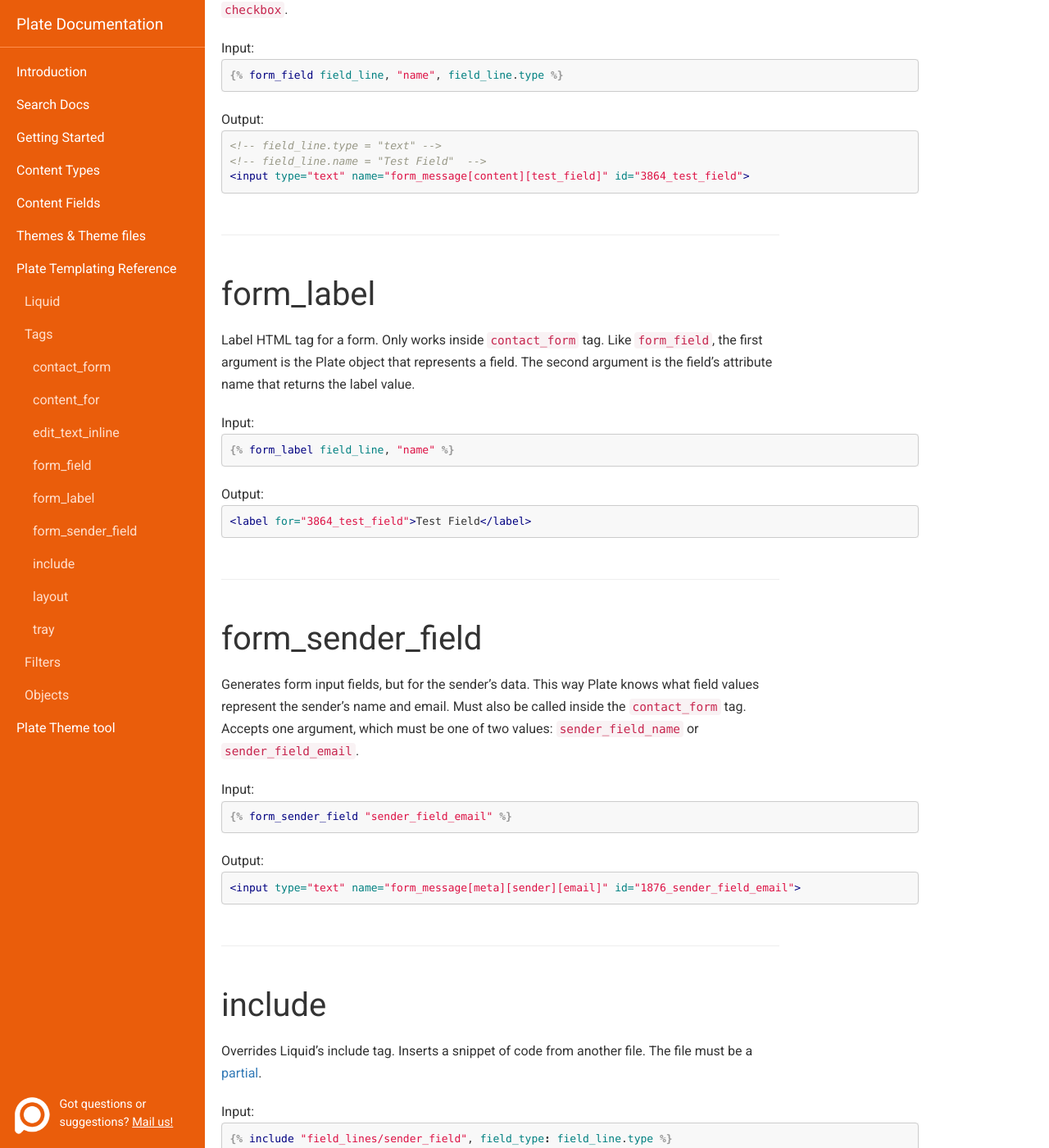
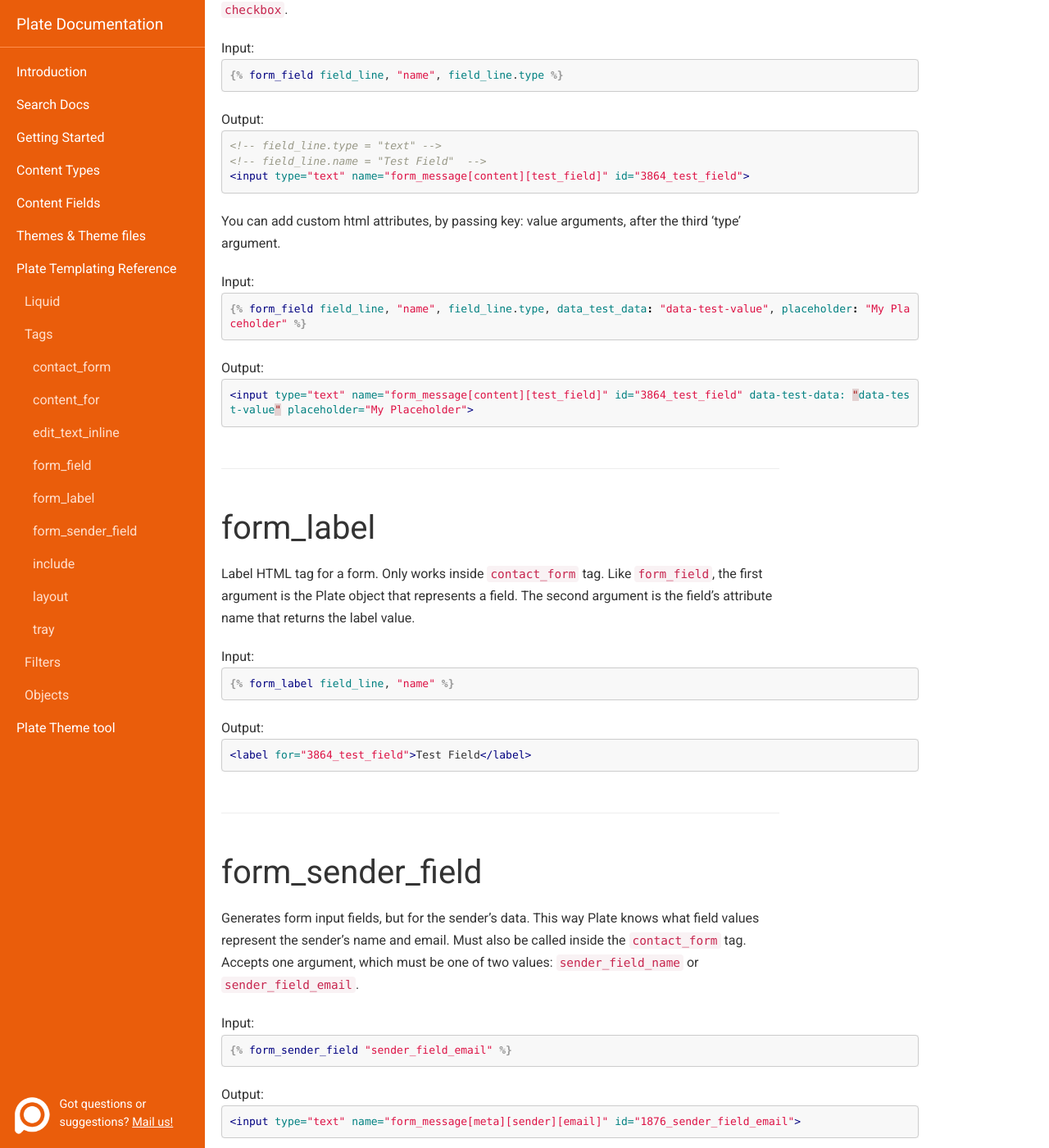
Before and after one commit to platehub/platehub.github.io, a Jekyll site: the page built from docs/templating-reference/tags.md, in a window 1280 px wide and 1400 px high, scrolled down 3252 px. Shown: the whole window at 82% size. Built offline with Jekyll 4.4.1, drawn with Linux system fonts in a browser that asks for light colours; nearby versions of some CDN libraries; some of the changed text lies outside the part shown.

Commit message:
html attrs form fields

````diff
--- a/docs/templating-reference/tags.md
+++ b/docs/templating-reference/tags.md
@@ -156,6 +156,18 @@ Input field for a form. Only works inside `contact_form` tag. The first argument
 <input type="text" name="form_message[content][test_field]" id="3864_test_field">
 ```
 
+You can add custom html attributes, by passing key: value arguments, after the third 'type' argument.
+
+<p class='no-margin'>Input:</p>
+```liquid
+{% raw %}{% form_field field_line, "name", field_line.type, data_test_data: "data-test-value", placeholder: "My Placeholder" %}{% endraw %}
+```
+
+<p class='no-margin'>Output:</p>
+```html
+<input type="text" name="form_message[content][test_field]" id="3864_test_field" data-test-data: "data-test-value" placeholder="My Placeholder">
+```
+
 ___
 
 ## form_label
@@ -184,6 +196,18 @@ Generates form input fields, but for the sender's data. This way Plate knows wha
 <p class='no-margin'>Output:</p>
 ```html
 <input type="text" name="form_message[meta][sender][email]" id="1876_sender_field_email">
+```
+
+Like the regular form_fields, you can add custom html attributes, by passing key: value arguments.
+
+<p class='no-margin'>Input:</p>
+```liquid
+{% raw %}{% form_sender_field "sender_field_email", data_test_data: "data-test-value", placeholder: "My Placeholder" %}{% endraw %}
+```
+
+<p class='no-margin'>Output:</p>
+```html
+<input type="text" name="form_message[content][test_field]" id="3864_test_field" data-test-data: "data-test-value" placeholder="My Placeholder">
 ```
 
 ___
````
